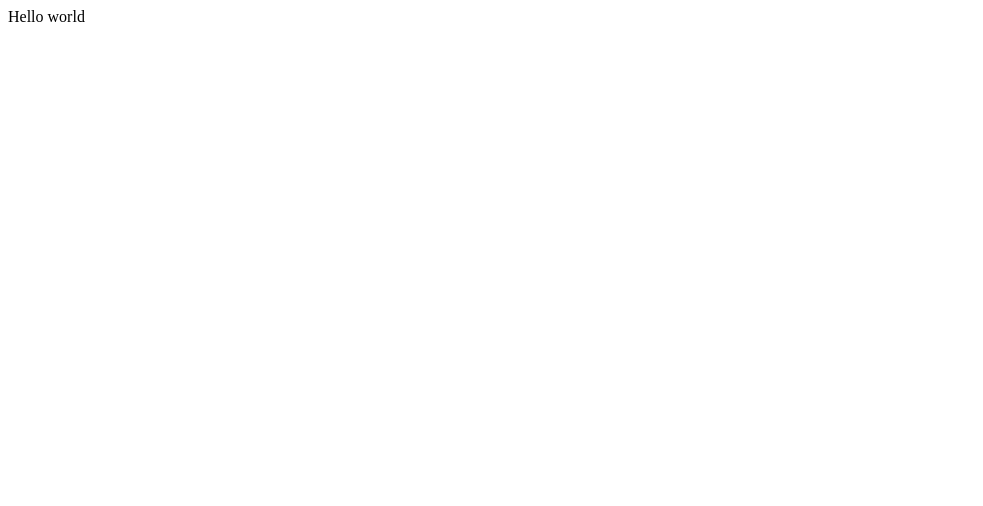
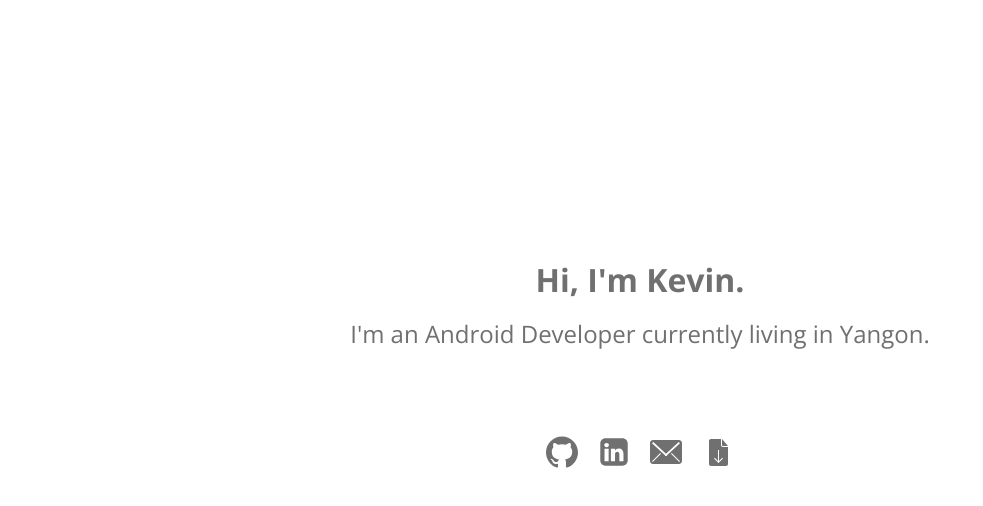
Before and after one commit to purinpurin/purinpurin.github.io, a plain HTML site: page index.html in a window 1280 px wide. Shown: the whole page, without its empty margins (0-983 px from the left). Drawn offline with nearby package versions, Linux system fonts and the light colour scheme.

Commit message:
Add a landing page

```diff
--- a/index.html
+++ b/index.html
@@ -1,11 +1,42 @@
 <!DOCTYPE html>
 <html lang="en">
+
 <head>
     <meta charset="UTF-8">
     <meta name="viewport" content="width=device-width, initial-scale=1.0">
-    <title>Portfolio</title>
+    <link rel="stylesheet" type="text/css" href="./style.css" />
+    <link rel="stylesheet" type="text/css" href="https://cdn.jsdelivr.net/npm/normalize.css@8.0.1/normalize.min.css" />
+    <title>Purin</title>
 </head>
+
 <body>
-    Hello world
+    <div class="container">
+        <h1>Hi, I'm Kevin.</h1>
+        <h2>I'm an Android Developer currently living in Yangon.</h2>
+
+        <div id="links">
+            <a href="https://github.com/purinpurin" target="_blank">
+                <svg class="icon" viewBox="0 0 32 32">
+                    <use href="./sprites.svg#github" />
+                </svg>
+            </a>
+            <a href="https://www.linkedin.com/in/kyaw-htet-zaw" target="_blank">
+                <svg class="icon" viewBox="0 0 32 32">
+                    <use href="./sprites.svg#linkedin" />
+                </svg>
+            </a>
+            <a href="mailto:kevin@purin.dev">
+                <svg class="icon" viewBox="0 0 32 32">
+                    <use href="./sprites.svg#email" />
+                </svg>
+            </a>
+            <a href="https://drive.google.com/open?id=1jCdeTfkk19NydESWql7tyumb3xDO4RXw" target="_blank">
+                <svg class="icon" viewBox="0 0 32 32">
+                    <use href="./sprites.svg#resume" />
+                </svg>
+            </a>
+        </div>
+    </div>
 </body>
+
 </html>
--- /dev/null
+++ b/style.css
@@ -0,0 +1,52 @@
+@import url('https://fonts.googleapis.com/css2?family=Open+Sans:wght@300;400;700&display=swap');
+
+:root {
+    --text-color: #707070;
+}
+
+html, body, .container {
+    height: 100%;
+    font-family: 'Open Sans', sans-serif;
+}
+
+a:hover, a:visited, a:link, a:active
+{
+    text-decoration: none;
+}
+
+.container {
+    display: -webkit-flexbox;
+    display: -ms-flexbox;
+    display: -webkit-flex;
+    display: flex;
+    -webkit-flex-align: center;
+    -ms-flex-align: center;
+    -webkit-align-items: center;
+    align-items: center;
+    justify-content: center;
+    flex-direction: column;
+    color: var(--text-color);
+}
+
+#links {
+    margin: 5rem;
+}
+
+.icon {
+    display: inline-block;
+    width: 2em;
+    height: 2em;
+    stroke-width: 0;
+    stroke: var(--text-color);
+    fill: var(--text-color);
+    margin: 0.5em;
+}
+
+h1, h2 {
+    margin: 0 2rem 0 2rem;
+    text-align: center;
+}
+
+h2 {
+    font-weight: 300;
+}
```
Also changed, not shown: sprites.svg (added).
